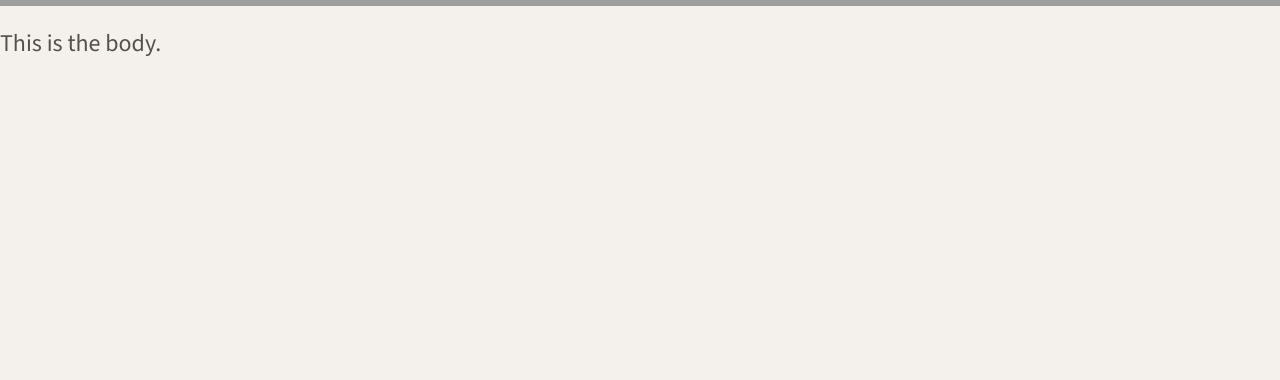
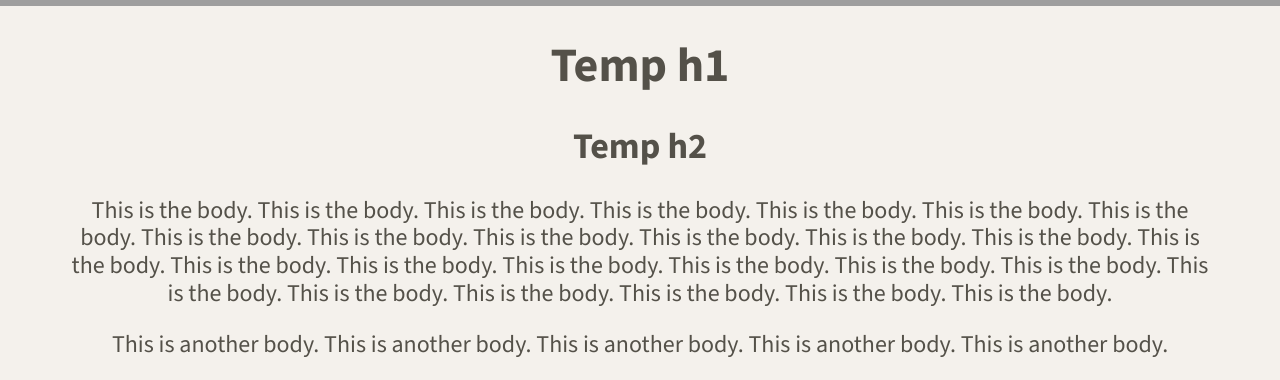
Before and after one commit to v-lane/tweeter, a website: page public/index.html in a window 1280 px wide. Shown: the part 514-894 px from the top of the page. Before the commit the page ends 800 px from the top, so only its background shows below. Drawn offline with nearby package versions, Linux system fonts and the light colour scheme; grey boxes are pictures that could not be loaded.

Commit message:
Add main container formatting

```diff
--- a/public/index.html
+++ b/public/index.html
@@ -47,8 +47,13 @@
   </header>
     <!-- Page-specific (main) content here -->
     <main class="container">
+      <h1>Temp h1</h1>
+      <h2>Temp h2</h2>
       <p>
-        This is the body.
+        This is the body. This is the body. This is the body. This is the body. This is the body. This is the body. This is the body. This is the body. This is the body. This is the body. This is the body. This is the body. This is the body. This is the body. This is the body. This is the body. This is the body. This is the body. This is the body. This is the body. This is the body. This is the body. This is the body. This is the body. This is the body. This is the body.
+      </p>
+      <p>
+        This is another body.  This is another body.  This is another body.  This is another body.  This is another body.
       </p>
     </main>
   </body>
--- a/public/styles/layout.css
+++ b/public/styles/layout.css
@@ -41,3 +41,11 @@ body {
   font-weight: 300;
   font-style: normal;
 }
+
+main {
+  margin-left: auto;
+  margin-right: auto;
+  width: 90%;
+  text-align: center;
+  background-color: #f4f1ec;
+}
```
